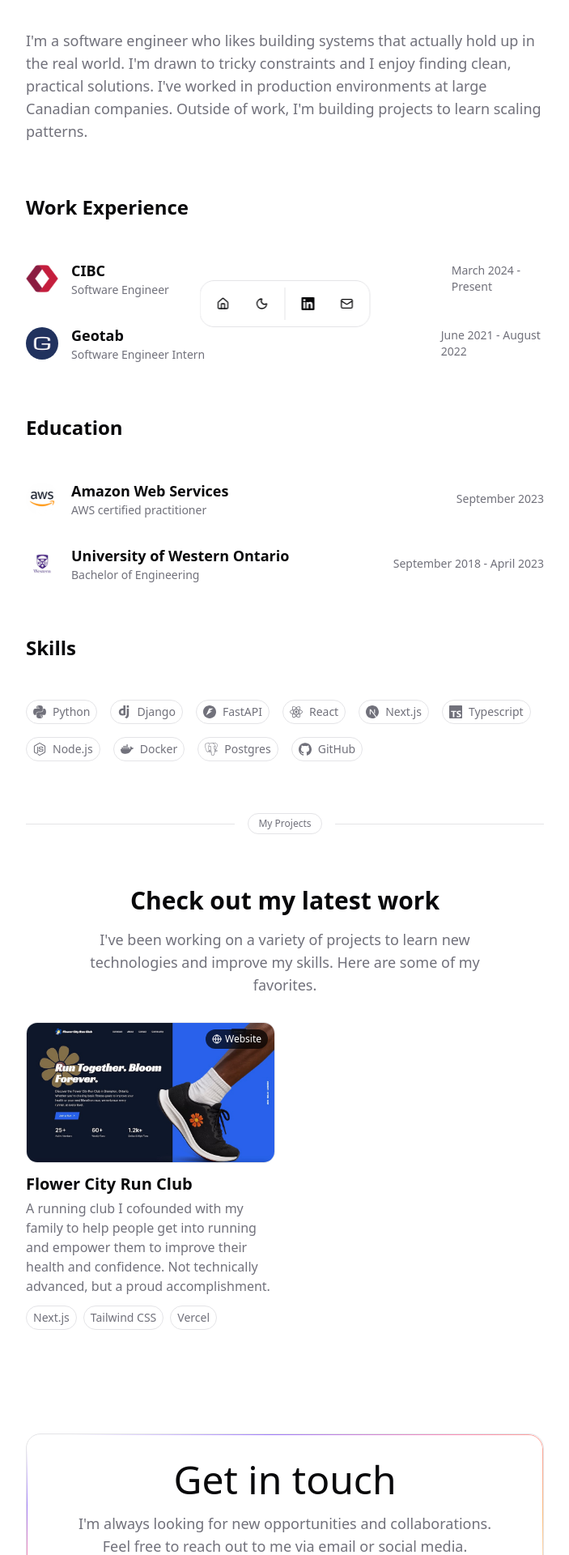
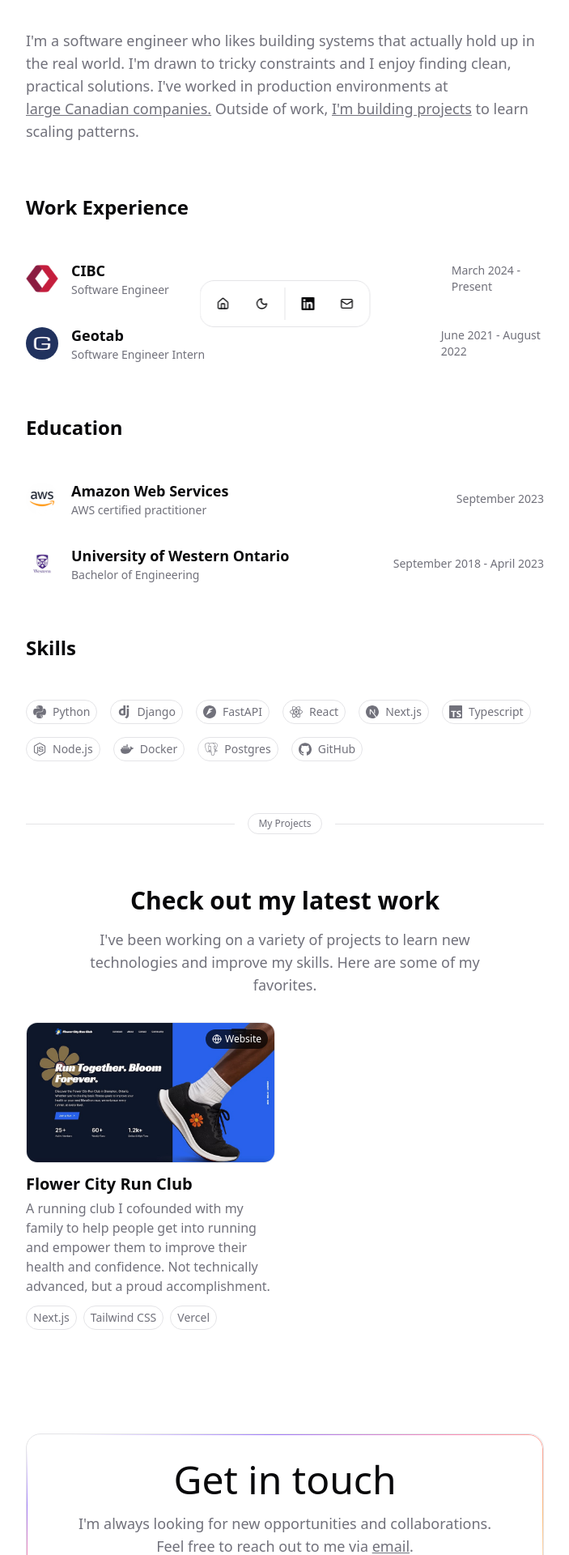
Before and after one commit to amit-00/portfolio, a Next.js app: page / in a window 1280 px wide. Shown: the part 380-2300 px from the top of the page at 81% size, without its empty margins (288-991 px from the left). Built offline with nearby package versions, Linux system fonts and the light colour scheme.

Commit message:
Add more interactivity to the page

```diff
--- a/app/globals.css
+++ b/app/globals.css
@@ -12,6 +12,7 @@
   ::selection {
     @apply bg-zinc-300 text-zinc-900 dark:bg-zinc-700 dark:text-zinc-50;
   }
+
   * {
     @apply border-border outline-ring/50;
   }
@@ -57,13 +58,16 @@
   --radius-2xl: calc(var(--radius) + 8px);
   --radius-3xl: calc(var(--radius) + 12px);
   --radius-4xl: calc(var(--radius) + 16px);
+
   @keyframes shine {
     0% {
       background-position: 0% 0%;
     }
+
     50% {
       background-position: 100% 100%;
     }
+
     to {
       background-position: 0% 0%;
     }
@@ -143,6 +147,7 @@
   * {
     @apply border-border outline-ring/50;
   }
+
   body {
     @apply bg-background text-foreground;
   }
--- a/app/page.tsx
+++ b/app/page.tsx
@@ -1,7 +1,10 @@
+"use client";
+
 import { workExperience, education, skills, projects } from "@/lib/data";
 import Image from "next/image";
 import { Globe, Github } from "lucide-react";
 import { ShineBorder } from "@/components/ui/shine-border";
+import { toast } from "sonner";
 
 export default function Home() {
   return (
@@ -25,11 +28,11 @@ export default function Home() {
       <section>
         <h2 className="text-2xl font-bold">About Me</h2>
         <p className="text-lg text-muted-foreground mt-8">
-          I&apos;m a software engineer who likes building systems that actually hold up in the real world. I&apos;m drawn to tricky constraints and I enjoy finding clean, practical solutions. I've worked in production environments at large Canadian companies. Outside of work, I&apos;m building projects to learn scaling patterns.
+          I&apos;m a software engineer who likes building systems that actually hold up in the real world. I&apos;m drawn to tricky constraints and I enjoy finding clean, practical solutions. I've worked in production environments at <button onClick={() => document.getElementById("work-experience")?.scrollIntoView({ behavior: "smooth" })} className="underline cursor-pointer">large Canadian companies.</button> Outside of work, <button onClick={() => document.getElementById("projects")?.scrollIntoView({ behavior: "smooth" })} className="underline cursor-pointer">I&apos;m building projects</button> to learn scaling patterns.
         </p>
       </section>
 
-      <section className="mt-16">
+      <section id="work-experience" className="mt-16 scroll-mt-24">
         <h2 className="text-2xl font-bold">Work Experience</h2>
         <div className="mt-12 flex flex-col gap-8">
           {workExperience.map((experience) => (
@@ -96,7 +99,7 @@ export default function Home() {
         <div className="flex-1 h-px bg-border"></div>
       </div>
 
-      <section className="mt-16 text-center">
+      <section id="projects" className="mt-16 text-center scroll-mt-24">
         <div className="max-w-lg mx-auto">
           <h2 className="text-3xl font-bold">Check out my latest work</h2>
           <p className="text-muted-foreground mt-4 text-lg">
@@ -178,7 +181,7 @@ export default function Home() {
         <div className="max-w-lg mx-auto">
           <h2 className="text-5xl">Get in touch</h2>
           <p className="text-muted-foreground mt-4 text-lg">
-            I&apos;m always looking for new opportunities and collaborations. Feel free to reach out to me via email or social media.
+            I&apos;m always looking for new opportunities and collaborations. Feel free to reach out to me via <span className="underline cursor-pointer" onClick={() => { navigator.clipboard.writeText("amit.v@hotmail.com"); toast("Email copied to clipboard!"); }}>email</span>.
           </p>
         </div>
       </footer>
```
Lines whose indentation alone changed are shown as unchanged.
